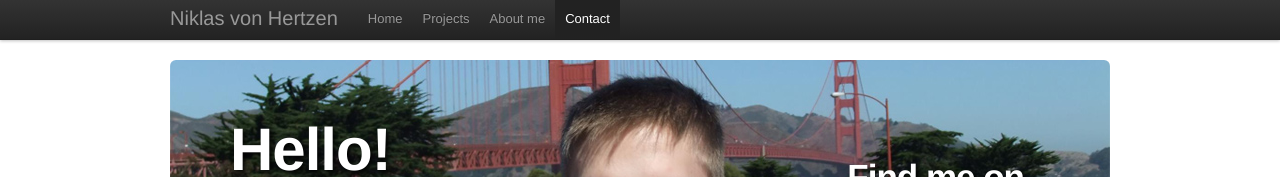
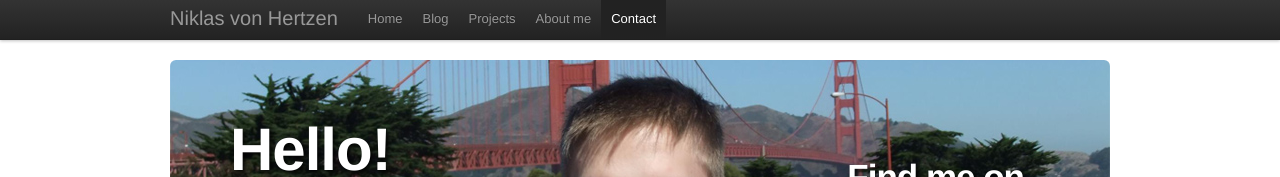
Before and after one commit to niklasvh/hertzen.com, a plain HTML site: page index.html in a window 1280 px wide. Shown: the top 177 px of the page. Drawn offline with nearby package versions, Linux system fonts and the light colour scheme.

Commit message:
add blog link

```diff
--- a/index.html
+++ b/index.html
@@ -1,4 +1,3 @@
-
 <!DOCTYPE html>
 <html lang="en">
     <head>
@@ -46,6 +45,7 @@
                     <div class="nav-collapse">
                         <ul class="nav">
                             <li class="active"><a href="#top">Home</a></li>
+                            <li><a href="http://blog.hertzen.com">Blog</a></li>
                             <li><a href="#projects">Projects</a></li>
                             <li><a href="#about">About me</a></li>
                             <li><a href="#contact">Contact</a></li>
```
